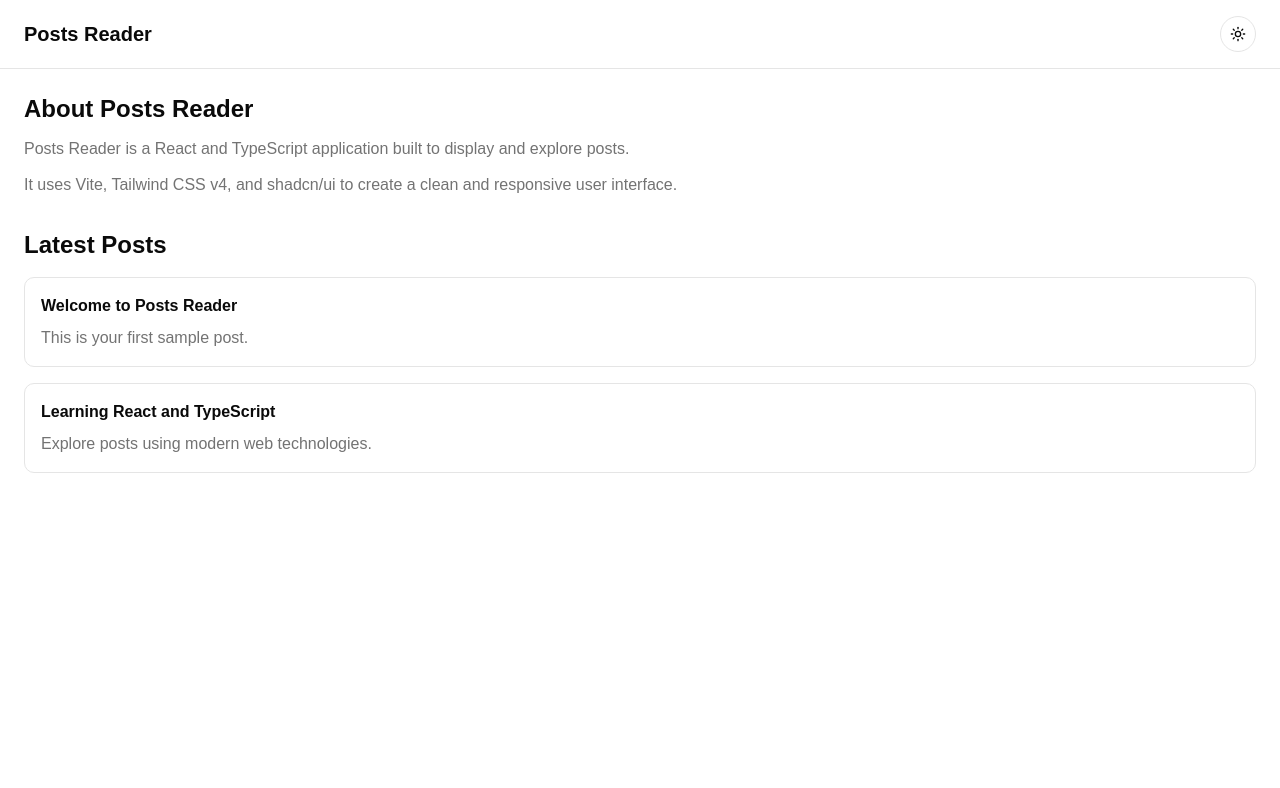
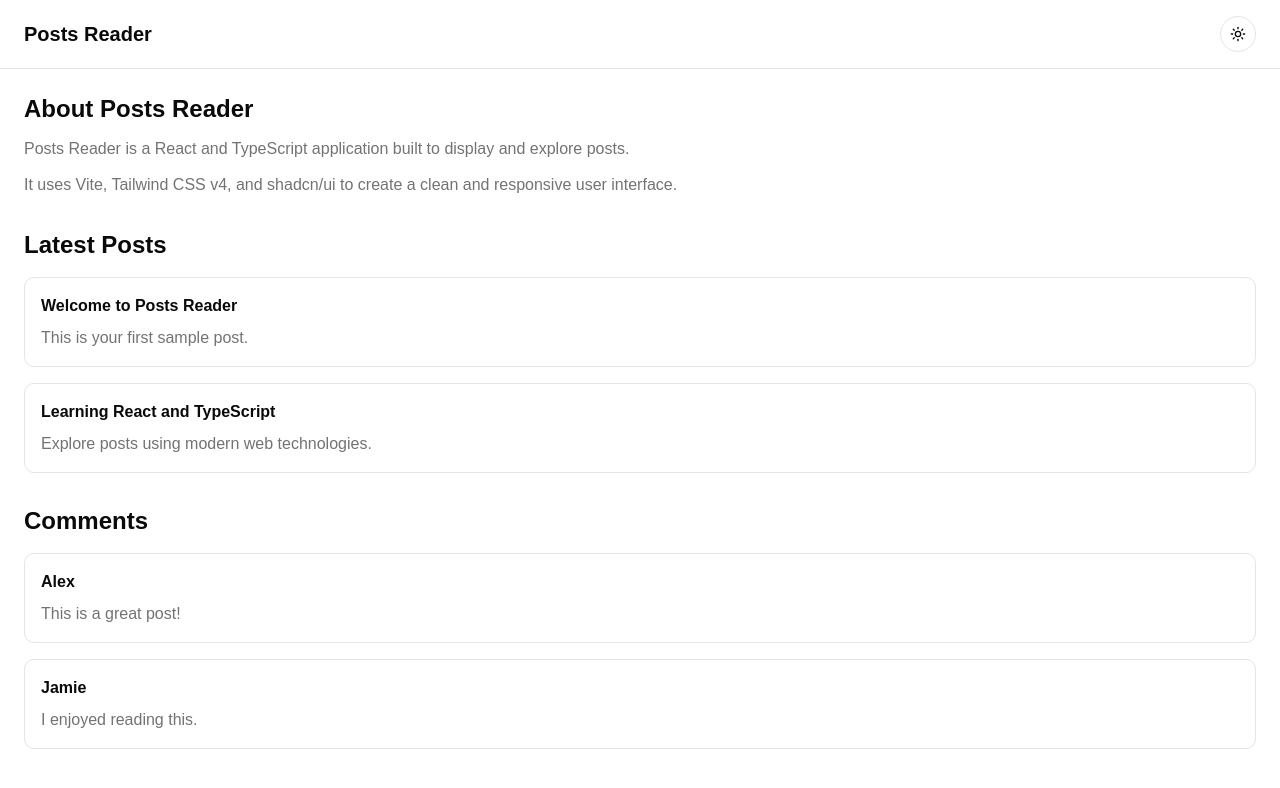
Before and after one commit to francheskaaguil/posts-render, a React (Vite) app: page / in a window 1280 px wide. Shown: the top 788 px of the page. Built offline with nearby package versions, Linux system fonts and the light colour scheme.

Commit message:
feat: add reusable comments list

```diff
--- a/src/App.tsx
+++ b/src/App.tsx
@@ -1,6 +1,7 @@
 import { Layout } from "@/components/layout";
 import { About } from "@/pages/About";
 import { PostsList } from "@/features/posts/PostsList";
+import { CommentsList } from "@/features/comments/CommentsList";
 
 function App() {
   return (
@@ -8,6 +9,7 @@ function App() {
       <div className="space-y-8">
         <About />
         <PostsList />
+        <CommentsList />
       </div>
     </Layout>
   );
--- /dev/null
+++ b/src/features/comments/CommentsList.tsx
@@ -0,0 +1,27 @@
+const comments = [
+  {
+    id: 1,
+    name: "Alex",
+    message: "This is a great post!",
+  },
+  {
+    id: 2,
+    name: "Jamie",
+    message: "I enjoyed reading this.",
+  },
+];
+
+export function CommentsList() {
+  return (
+    <section className="space-y-4">
+      <h2 className="text-2xl font-semibold">Comments</h2>
+
+      {comments.map((comment) => (
+        <article key={comment.id} className="rounded-lg border p-4">
+          <h3 className="font-semibold">{comment.name}</h3>
+          <p className="mt-2 text-muted-foreground">{comment.message}</p>
+        </article>
+      ))}
+    </section>
+  );
+}
```
